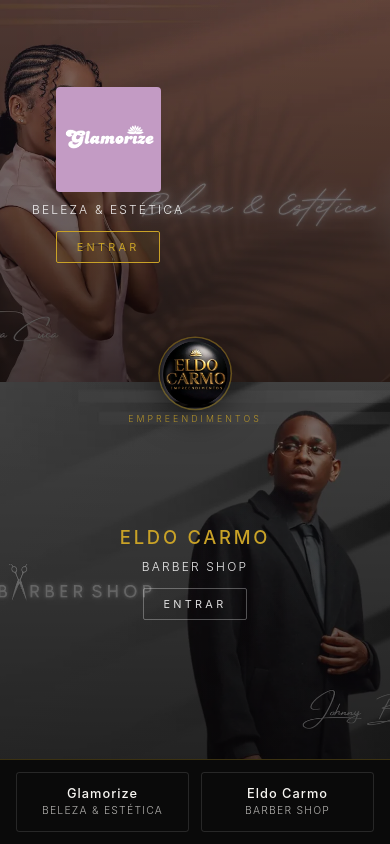
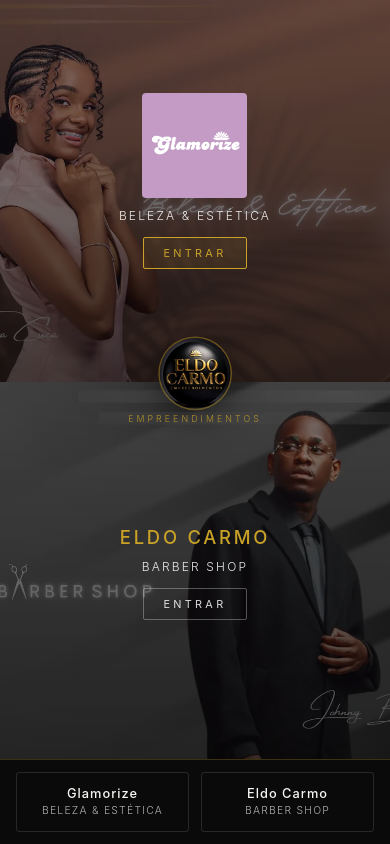
Before and after one commit to Workersdevao2/eldocarmo, a plain HTML site: page portal/index.html in a window 390 px wide. Drawn offline with Linux system fonts and the light colour scheme.

Commit message:
Add files via upload

```diff
--- a/portal/css/style.css
+++ b/portal/css/style.css
@@ -313,17 +313,15 @@
     );
   }
 
-  /* Raise Glamorize content so ENTRAR clears the center logo */
+  /* Center Glamorize content in the top half; bottom padding keeps ENTRAR clear of center logo */
   .side--glamorize {
     align-items: center;
-    justify-content: flex-start;
-    padding-top: 1.25rem;
+    justify-content: center;
   }
 
   .side--glamorize .side__content {
     gap: 0.6rem;
-    padding-top: 0.5rem;
-    padding-bottom: 2.5rem; /* keep clear of center logo */
+    padding-bottom: 2.25rem; /* keep clear of center logo */
   }
 
   .side__cta {
@@ -367,12 +365,8 @@
     max-width: 105px;
   }
 
-  .side--glamorize {
-    padding-top: 1rem;
-  }
-
   .side--glamorize .side__content {
-    padding-bottom: 2.75rem;
+    padding-bottom: 2.5rem;
   }
 
   .side__brand {
```
